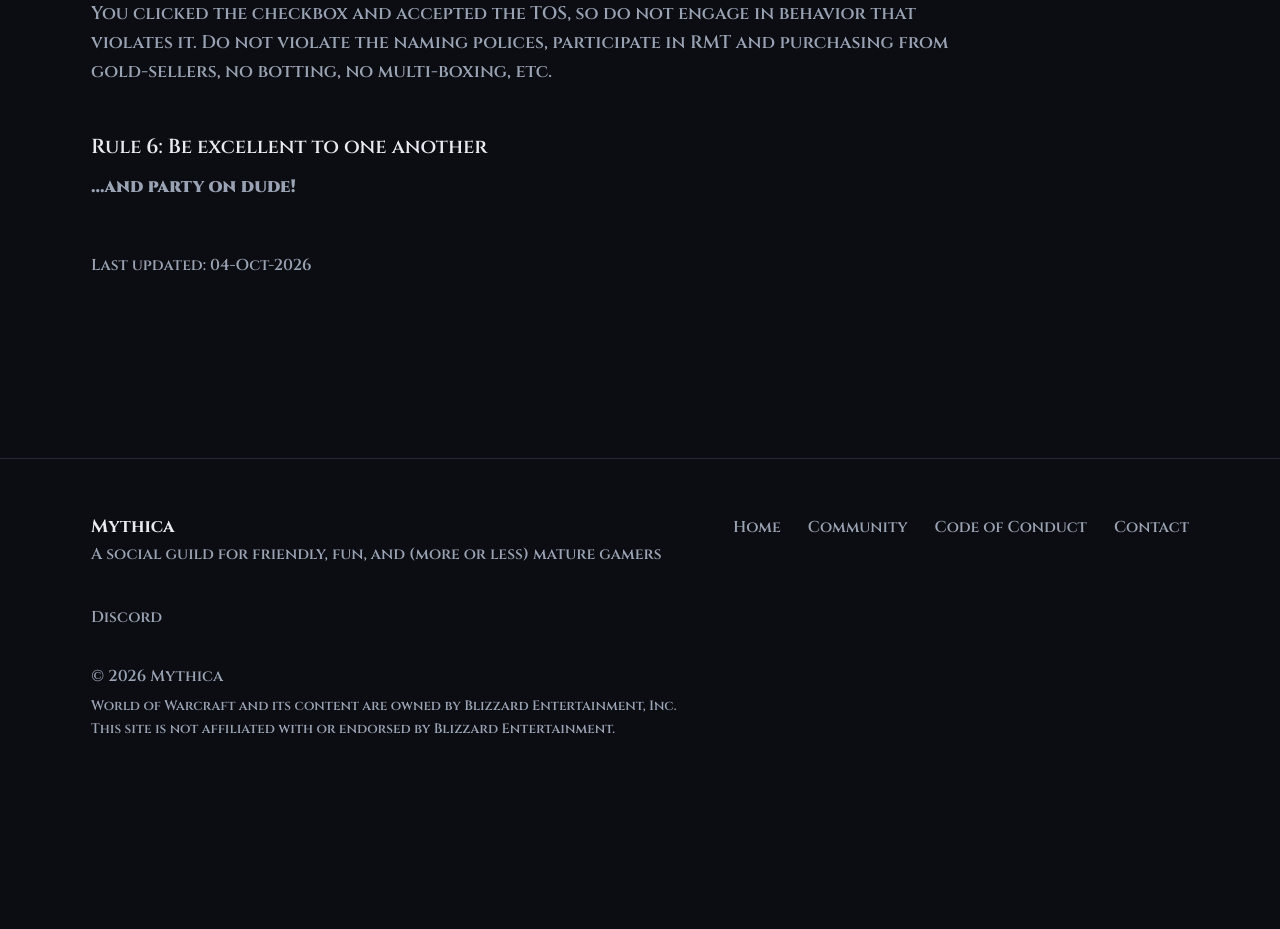
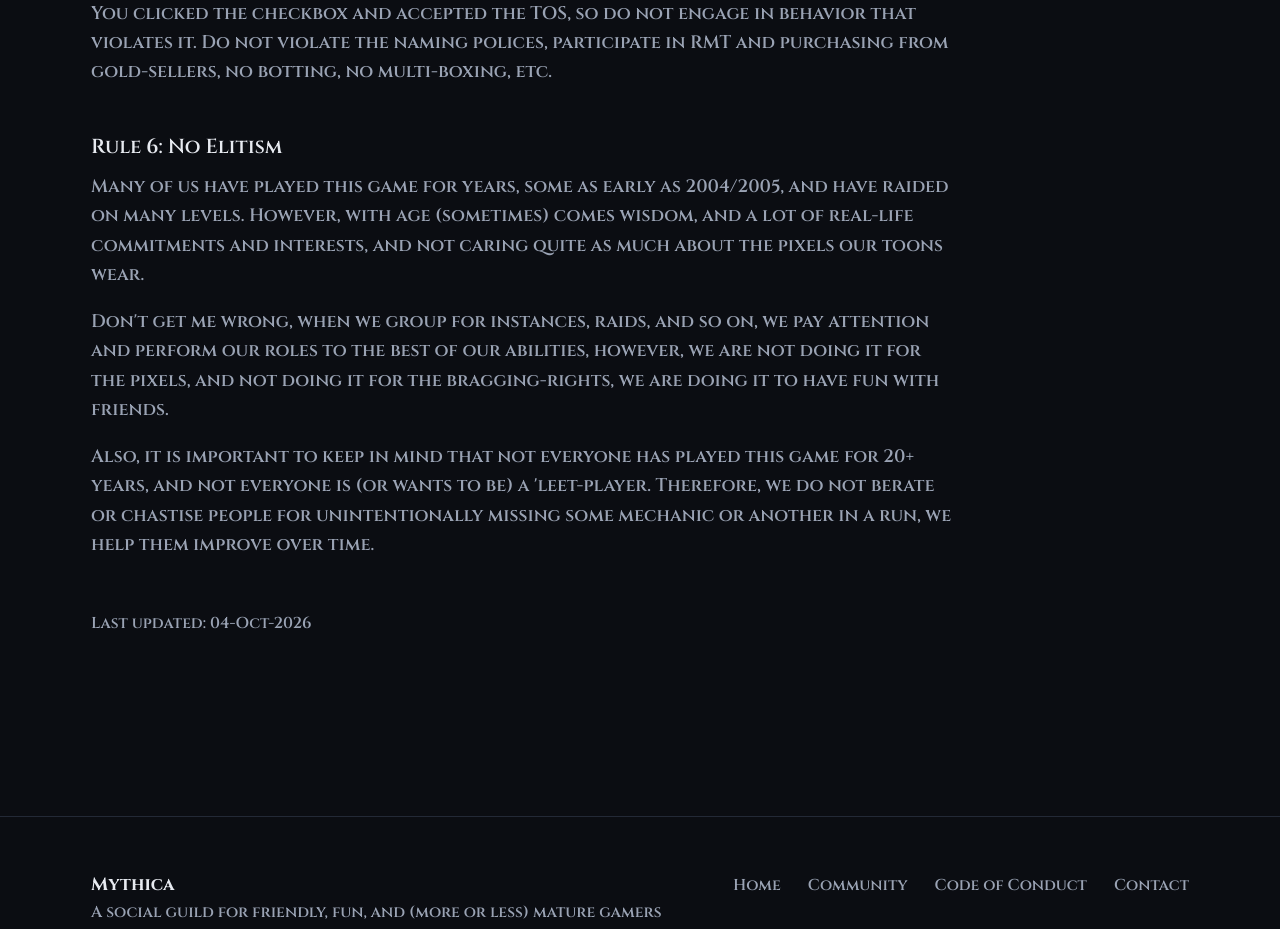
Before and after one commit to jarmbrust/mythica-games, a Next.js app in the folder frontend/: page /rules in a window 1280 px wide. Shown: the part 1620-2549 px from the top of the page. Before the commit the page ends 2412 px from the top, so only its background shows below. Built offline with nearby package versions, Linux system fonts and the light colour scheme; no server answers.

Commit message:
More edits to the code of conduct

```diff
--- a/frontend/src/content/rules.ts
+++ b/frontend/src/content/rules.ts
@@ -51,8 +51,12 @@ export const rules: Rules = {
       ],
     },
     {
-      heading: 'Rule 6: Be excellent to one another',
-      body: ['**...and party on dude!**'],
+      heading: 'Rule 6: No Elitism',
+      body: [
+        'Many of us have played this game for years, some as early as 2004/2005, and have raided on many levels. However, with age (sometimes) comes wisdom, and a lot of real-life commitments and interests, and not caring quite as much about the pixels our toons wear. ',
+        "Don't get me wrong, when we group for instances, raids, and so on, we pay attention and perform our roles to the best of our abilities, however, we are not doing it for the pixels, and not doing it for the bragging-rights, we are doing it to have fun with friends.",
+        "Also, it is important to keep in mind that not everyone has played this game for 20+ years, and not everyone is (or wants to be) a 'leet-player. Therefore, we do not berate or chastise people for unintentionally missing some mechanic or another in a run, we help them improve over time.",
+      ],
     },
   ],
 };
```
